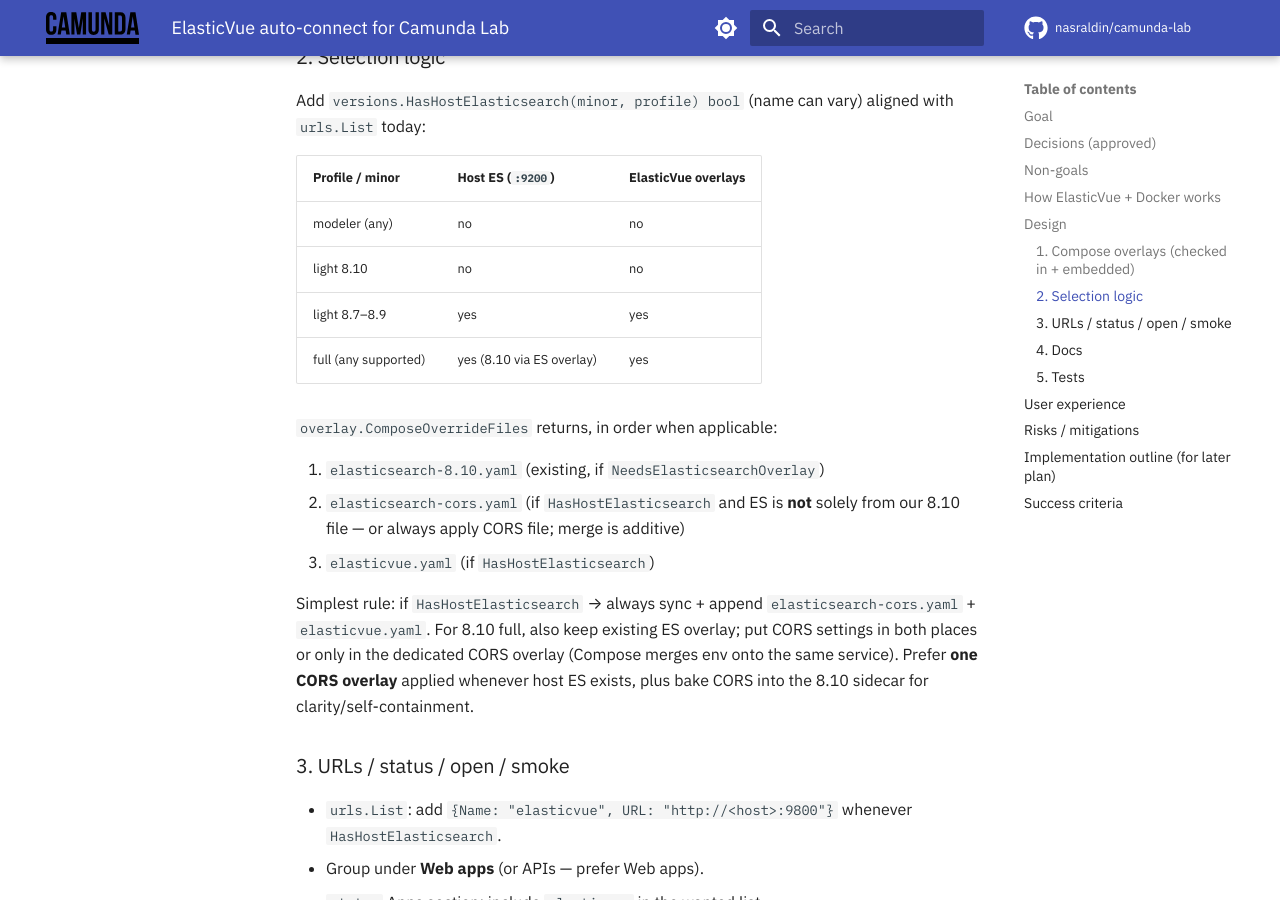
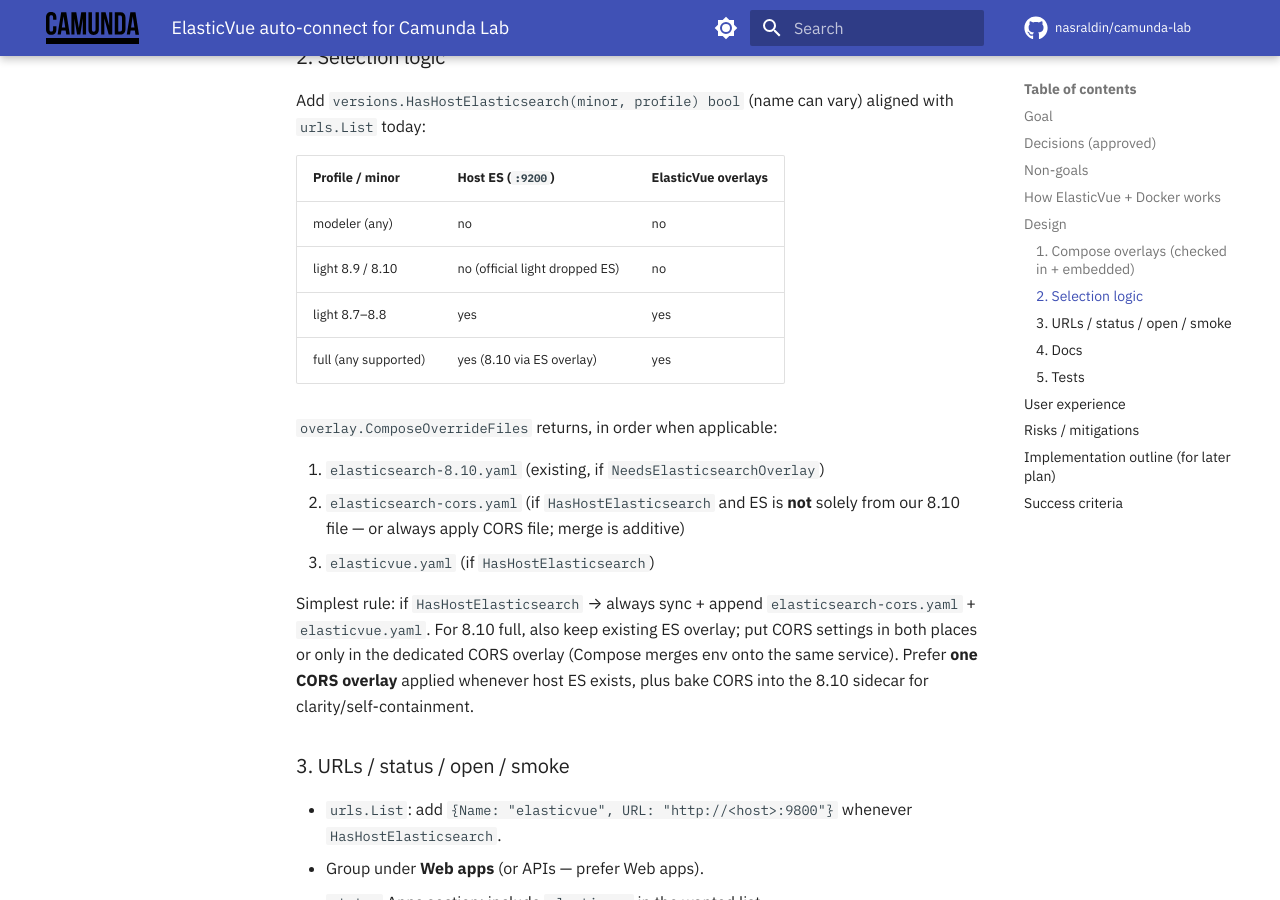
Before and after one commit to nasraldin/camunda-lab, an MkDocs documentation site: the page built from docs/superpowers/specs/2026-07-17-elasticvue-design.md, in a window 1280 px wide and 900 px high, scrolled down 2275 px. Built offline with MkDocs 1.6.1 and Material for MkDocs 9.7.7, drawn with Linux system fonts in a browser that asks for light colours; comment, search, counter and statistics services are not loaded.

Commit message:
docs: correct ElasticVue host-ES matrix for 8.9+ light
Co-authored-by: Cursor <cursoragent@cursor.com>

```diff
--- a/docs/superpowers/specs/2026-07-17-elasticvue-design.md
+++ b/docs/superpowers/specs/2026-07-17-elasticvue-design.md
@@ -82,8 +82,8 @@ Add `versions.HasHostElasticsearch(minor, profile) bool` (name can vary) aligned
 | Profile / minor | Host ES (`:9200`) | ElasticVue overlays |
 |-----------------|-------------------|---------------------|
 | modeler (any) | no | no |
-| light 8.10 | no | no |
-| light 8.7–8.9 | yes | yes |
+| light 8.9 / 8.10 | no (official light dropped ES) | no |
+| light 8.7–8.8 | yes | yes |
 | full (any supported) | yes (8.10 via ES overlay) | yes |
 
 `overlay.ComposeOverrideFiles` returns, in order when applicable:
```
